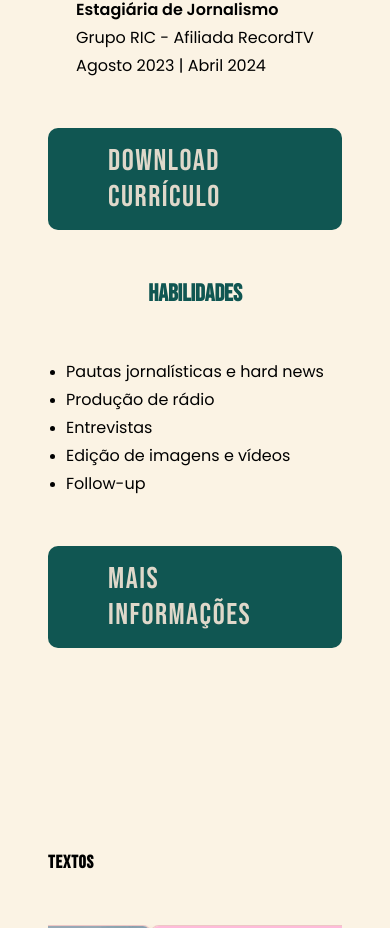
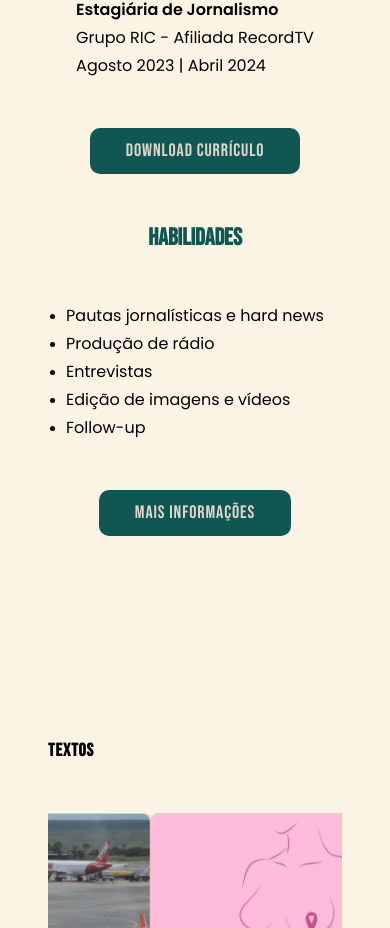
Before and after one commit to christianodavid/GabrielaDanielPortfolio, a React (Vite) app: page / in a window 390 px wide. Shown: the part 1598-2526 px from the top of the page. Built offline with nearby package versions, Linux system fonts and the light colour scheme; a web font is replaced by a local one.

Commit message:
fix: fixed Section Button class

```diff
--- a/src/components/ui/SectionButton/SectionButton.module.css
+++ b/src/components/ui/SectionButton/SectionButton.module.css
@@ -11,21 +11,21 @@
 }
 
 @media (max-width: 1024px) {
-  .csection_button {
+  .section_button {
     font-size: var(--text-2xl-font-size);
     line-height: var(--text-2xl-line-height);
   }
 }
 
 @media (max-width: 768px) {
-  .csection_button {
+  .section_button {
     font-size: var(--text-xl-font-size);
     line-height: var(--text-lg-line-height);
   }
 }
 
 @media (max-width: 640px) {
-  .csection_button {
+  .section_button {
     font-size: var(--text-lg-font-size);
   }
 }
```
